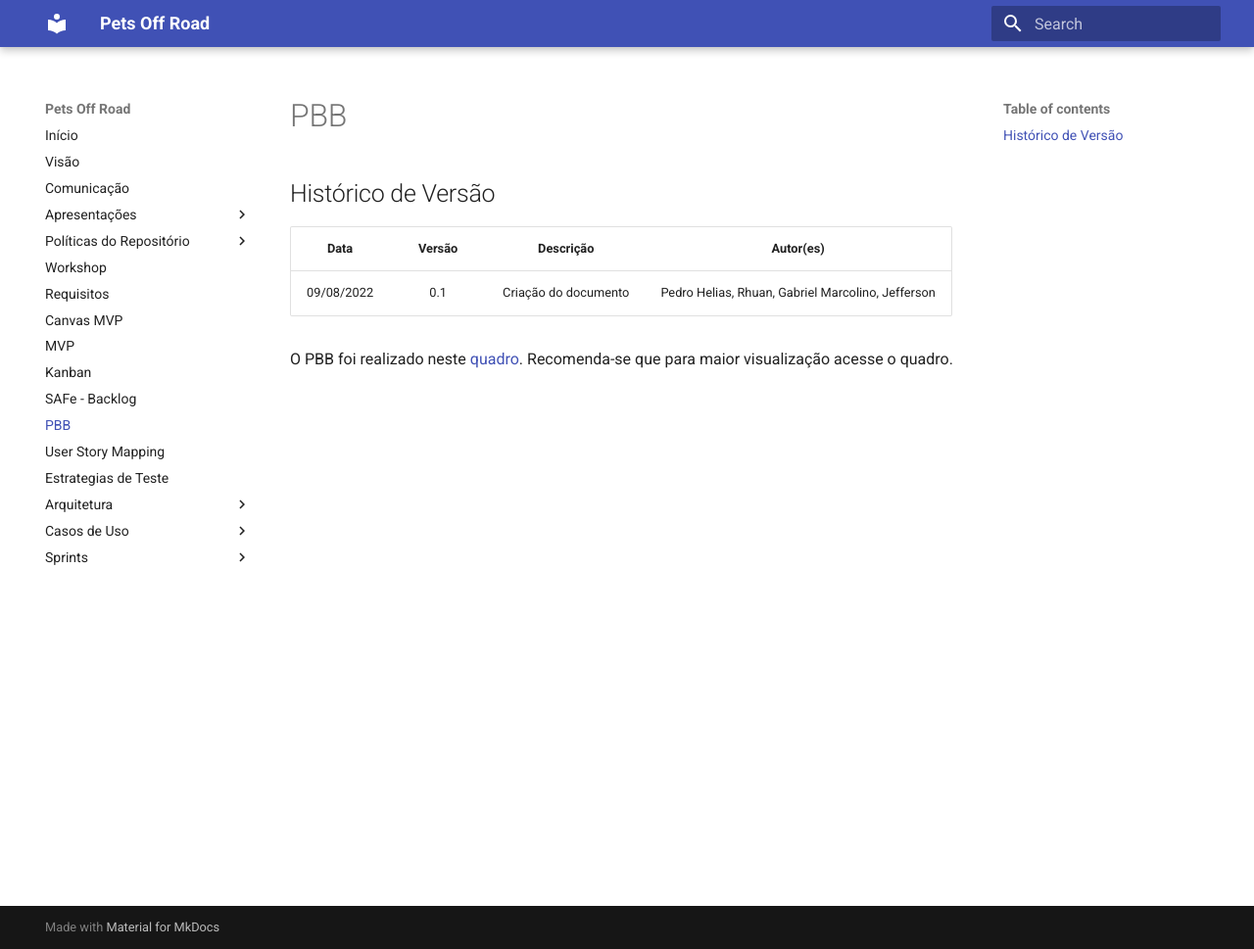
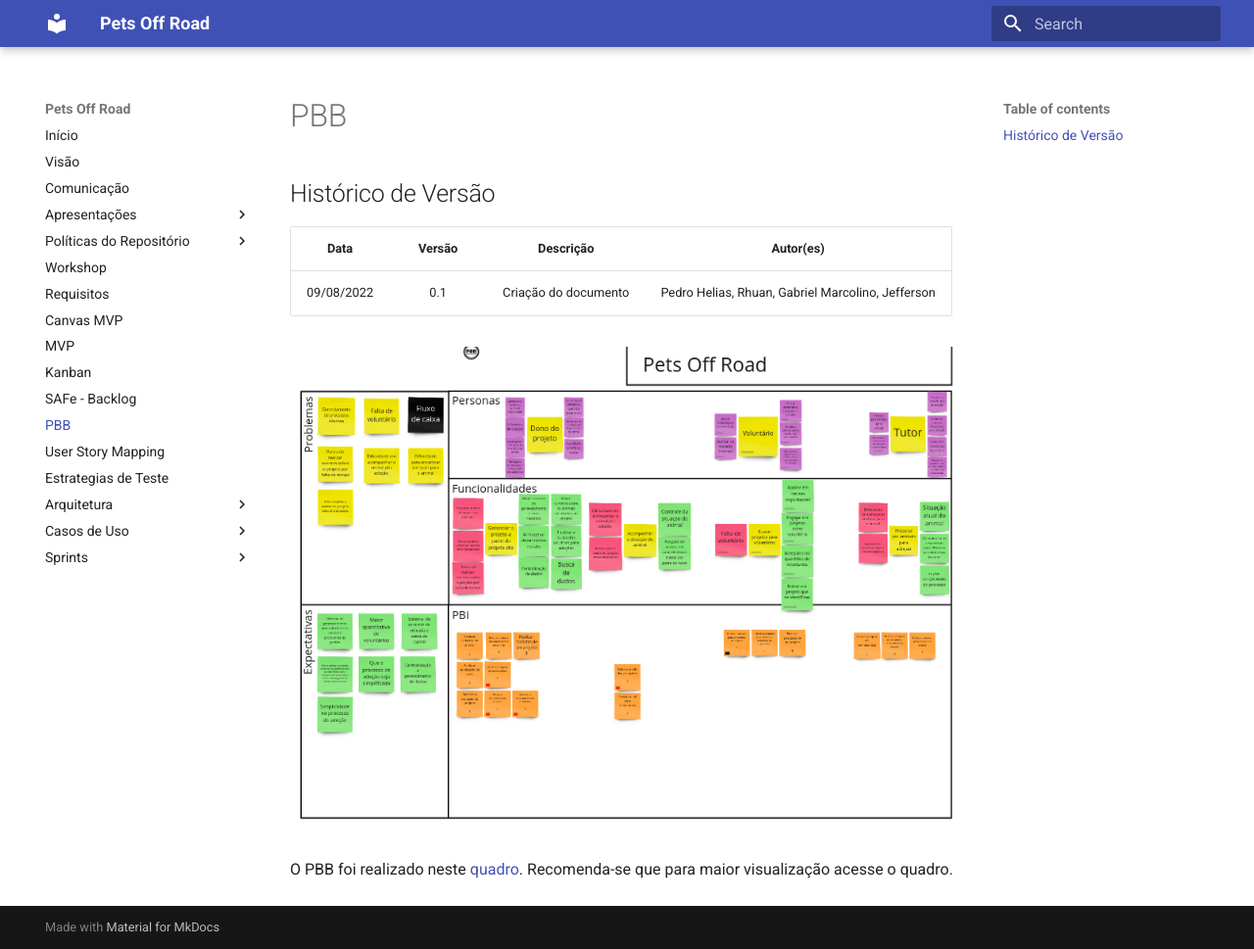
Before and after one commit to mdsreq-fga-unb/2022.1-pets-off-road, an MkDocs documentation site: the page built from docs/PBB.md, in a window 1280 px wide and 969 px high. Shown: the whole window at 98% size. Built offline with MkDocs 1.6.1 and Material for MkDocs 9.7.7, drawn with Linux system fonts in a browser that asks for light colours.

Commit message:
Adicionando imagem do PBB

```diff
--- a/docs/PBB.md
+++ b/docs/PBB.md
@@ -5,5 +5,6 @@
 | :--------: | :----: | :------------------: | :-----------------------------------------------: |
 | 09/08/2022 |  0.1   | Criação do documento | Pedro Helias, Rhuan, Gabriel Marcolino, Jefferson |
 
+![Imagem do PBB](imagens/PBB.png)
 
 O PBB foi realizado neste <a href="https://miro.com/app/board/uXjVPfoVw3E=/?share_link_id=983245079708">quadro</a>. Recomenda-se que para maior visualização acesse o quadro.
```
Also changed, not shown: docs/imagens/PBB.png (added).
